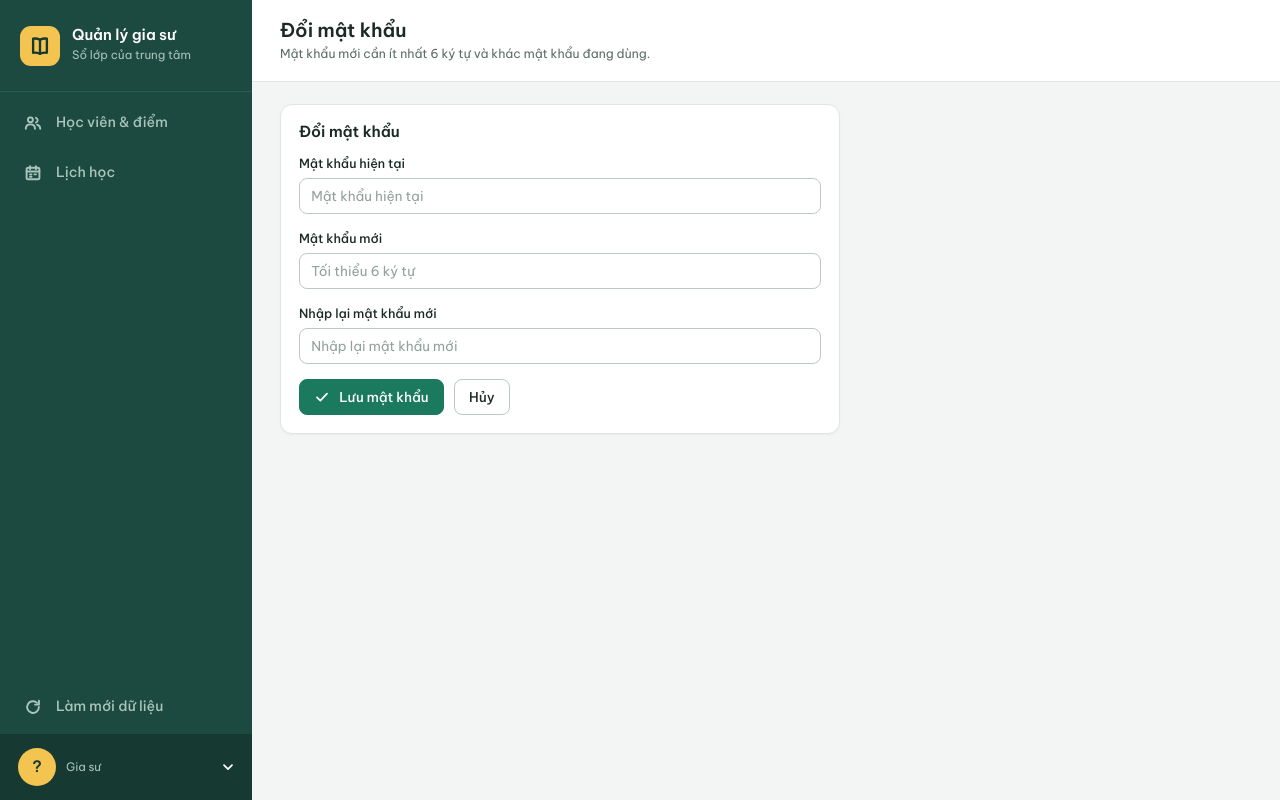
After one commit to huyy0209/doan3, an ASP.NET Core app: template DoAnWeb/Views/TaiKhoan/DoiMatKhau.cshtml in a window 1280 px wide. The commit adds this page. Run offline with ASP.NET Core 8, Linux system fonts and the light colour scheme; the template is opened without the code that fills it, so the values that code supplies are empty.

Commit message:
feat(web): màn đăng nhập, đổi mật khẩu và báo không có quyền

```diff
--- /dev/null
+++ b/DoAnWeb/Views/TaiKhoan/DoiMatKhau.cshtml
@@ -0,0 +1,86 @@
+@model DoAnWeb.ViewModels.TaiKhoan.DoiMatKhauVM
+@{
+    var batBuoc = Model.BatBuoc;
+    ViewData["Title"] = batBuoc ? "Đặt mật khẩu mới" : "Đổi mật khẩu";
+    Layout = batBuoc ? "_LayoutTrong" : "_Layout";
+    if (!batBuoc)
+    {
+        ViewData["PageSub"] = "Mật khẩu mới cần ít nhất 6 ký tự và khác mật khẩu đang dùng.";
+    }
+
+    var tenTrungTam = ViewData["TenTrungTam"] as string;
+    if (string.IsNullOrWhiteSpace(tenTrungTam)) { tenTrungTam = "Quản lý gia sư"; }
+    var tenDangNhap = User?.Identity?.Name;
+}
+<div class="@(batBuoc ? "vo-panel-narrow" : "vo-card vo-panel-rong")">
+    @if (batBuoc)
+    {
+        <div class="d-flex align-items-center gap-2 mb-3">
+            <span class="vo-brand-mark"><partial name="_Icon" model='"book"' /></span>
+            <span>
+                <span class="vo-strong d-block">@tenTrungTam</span>
+                <span class="vo-muted" style="font-size:.8rem">Phần mềm quản lý gia sư</span>
+            </span>
+        </div>
+    }
+
+    <h2 class="vo-section-title">@(batBuoc ? "Đặt mật khẩu mới" : "Đổi mật khẩu")</h2>
+
+    @if (batBuoc)
+    {
+        <div class="alert alert-warning">
+            Tài khoản @(string.IsNullOrWhiteSpace(tenDangNhap) ? "" : tenDangNhap + " ")
+            đang dùng mật khẩu mặc định mà ai cũng biết.
+            Đặt mật khẩu riêng để tiếp tục sử dụng ứng dụng.
+        </div>
+    }
+    else if (!string.IsNullOrWhiteSpace(tenDangNhap))
+    {
+        <p class="vo-muted" style="font-size:.86rem">Tài khoản: <span class="vo-strong">@tenDangNhap</span></p>
+    }
+
+    <form method="post" asp-controller="TaiKhoan" asp-action="DoiMatKhau" autocomplete="off">
+        @Html.AntiForgeryToken()
+        <input type="hidden" asp-for="BatBuoc" />
+
+        <div asp-validation-summary="ModelOnly" class="text-danger small mb-2"></div>
+
+        @if (!batBuoc)
+        {
+            <div class="vo-field">
+                <label asp-for="MatKhauCu" class="form-label">Mật khẩu hiện tại</label>
+                <input asp-for="MatKhauCu" type="password" class="form-control"
+                       placeholder="Mật khẩu hiện tại" autocomplete="current-password" />
+                <span asp-validation-for="MatKhauCu" class="text-danger small"></span>
+            </div>
+        }
+
+        <div class="vo-field">
+            <label asp-for="MatKhauMoi" class="form-label">Mật khẩu mới</label>
+            <input asp-for="MatKhauMoi" type="password" class="form-control"
+                   placeholder="Tối thiểu 6 ký tự" autocomplete="new-password" />
+            <span asp-validation-for="MatKhauMoi" class="text-danger small"></span>
+        </div>
+
+        <div class="vo-field">
+            <label asp-for="XacNhan" class="form-label">Nhập lại mật khẩu mới</label>
+            <input asp-for="XacNhan" type="password" class="form-control"
+                   placeholder="Nhập lại mật khẩu mới" autocomplete="new-password" />
+            <span asp-validation-for="XacNhan" class="text-danger small"></span>
+        </div>
+
+        <div class="vo-toolbar mt-3 mb-0">
+            <button type="submit" class="btn btn-primary">
+                <partial name="_Icon" model='"check"' />Lưu mật khẩu
+            </button>
+            @if (!batBuoc)
+            {
+                <a href="/" class="btn btn-outline-secondary">Hủy</a>
+            }
+        </div>
+    </form>
+</div>
+
+@section Scripts {
+    <partial name="_ValidationScriptsPartial" />
+}
--- a/DoAnWeb/wwwroot/css/site.css
+++ b/DoAnWeb/wwwroot/css/site.css
@@ -507,6 +507,11 @@ a:hover {
 .vo-card-tight {
   padding: 0;
   overflow: hidden;
+}
+
+/* Thẻ biểu mẫu hẹp (đổi mật khẩu, hồ sơ ngắn) */
+.vo-panel-rong {
+  max-width: 560px;
 }
 
 .vo-section {
```
Also changed, not shown: DoAnWeb/Views/TaiKhoan/DangNhap.cshtml (added, +75 -0 lines), DoAnWeb/Views/TaiKhoan/KhongCoQuyen.cshtml (added, +22 -0 lines).
